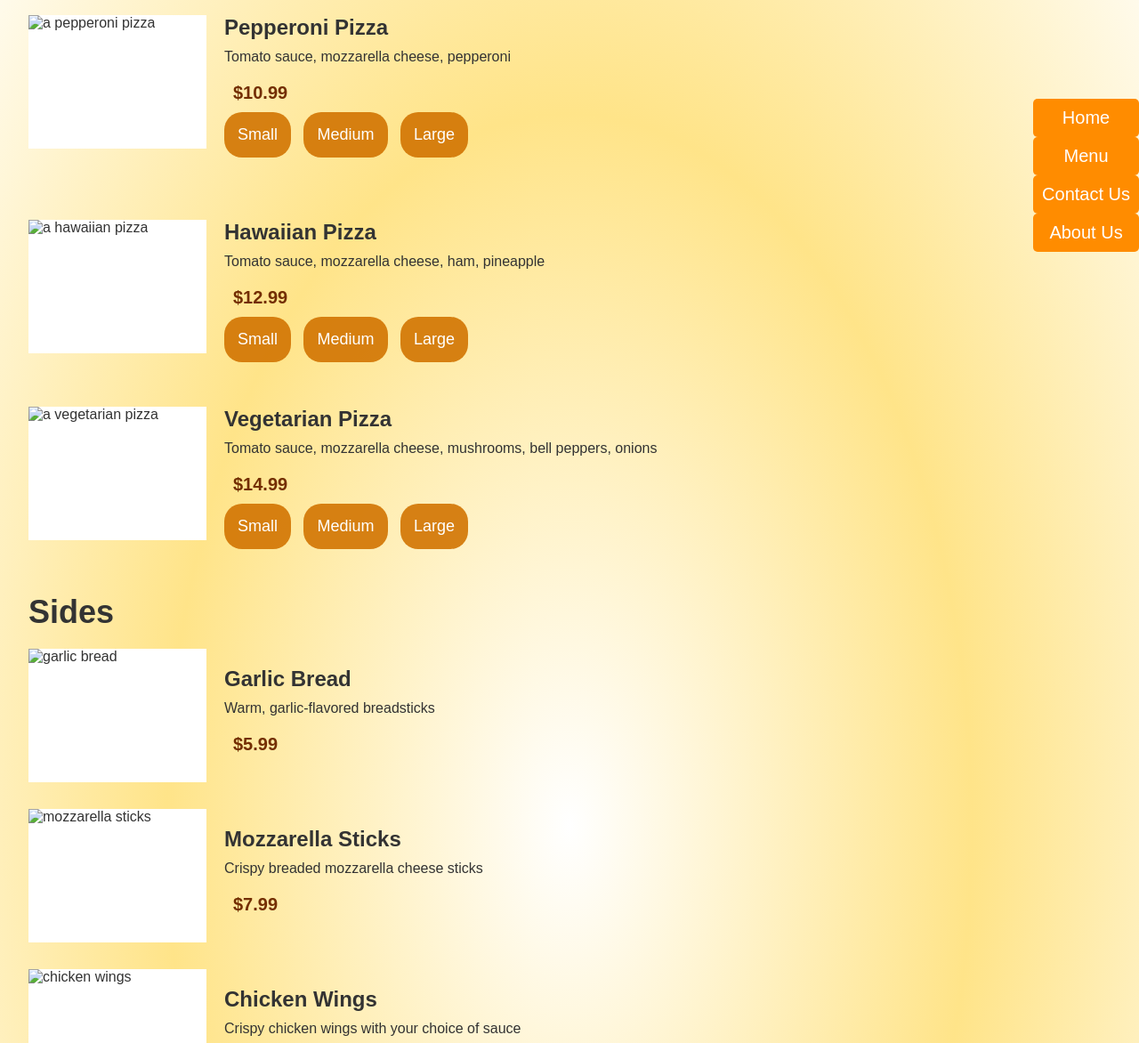
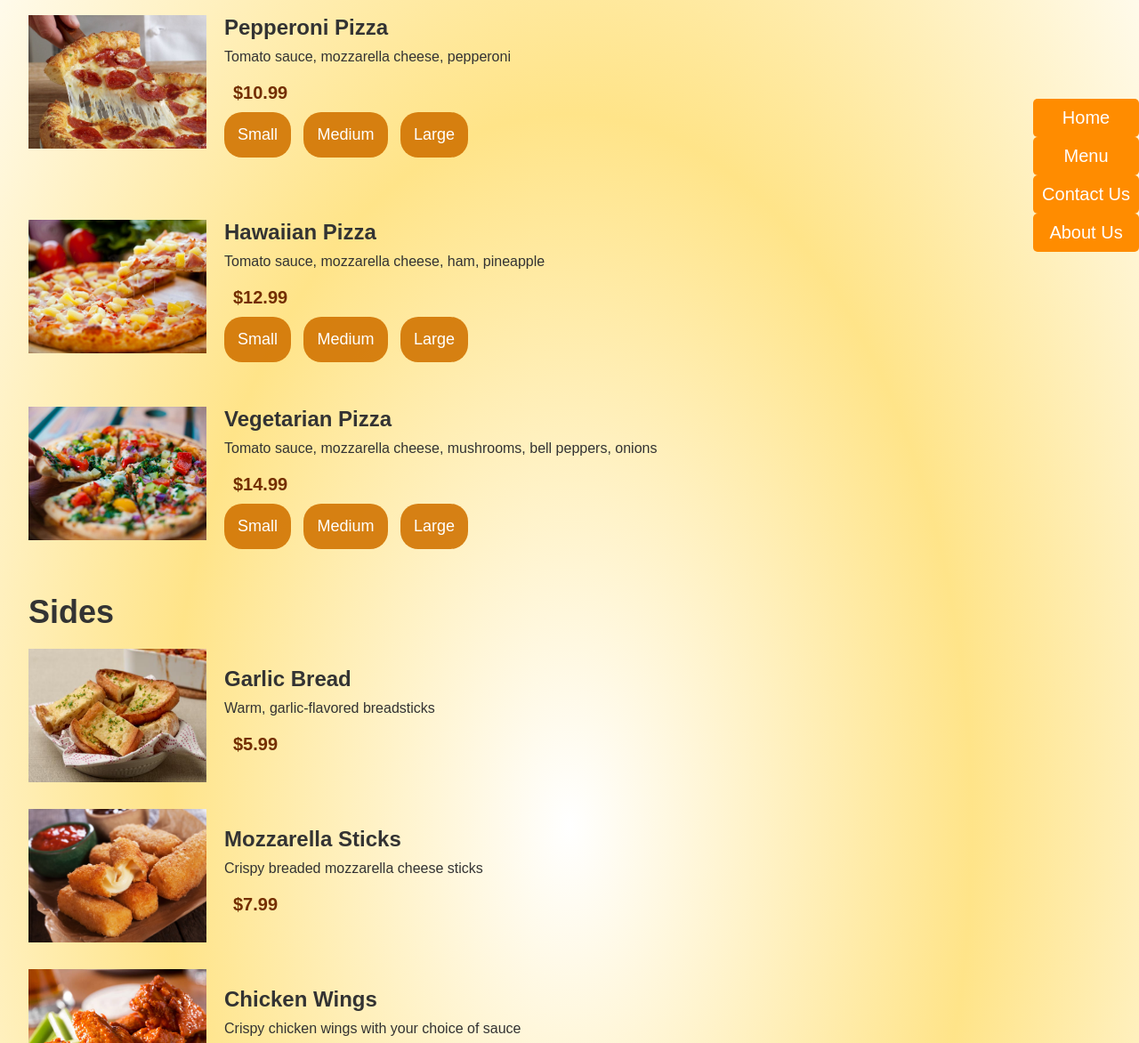
Before and after one commit to entity97/Web-Design-Project, a plain HTML site: page menu.html in a window 1280 px wide. Shown: the part 203-1375 px from the top of the page at 89% size. Drawn offline with Linux system fonts and the light colour scheme.

Commit message:
Update menu.html

```diff
--- a/menu.html
+++ b/menu.html
@@ -30,7 +30,7 @@
         <h2 class="menu-section-header">Pizzas</h2>
         <div class="menu-item">
           <div class="menu-item-image" id="pepperoni-pizza">
-            <img src="images/pepperoni-pizza.jpg" alt="a pepperoni pizza">
+            <img src="pepperoni-pizza.jpg" alt="a pepperoni pizza">
             <div class="popup">
               A classic crust that is topped with a tangy tomato sauce, generous
               amounts of melted mozzarella cheese, and slices of spicy pepperoni
@@ -56,7 +56,7 @@
 
         <div class="menu-item">
           <div class="menu-item-image" id="hawaiian-pizza">
-            <img src="images/hawaiian-pizza.jpg" alt="a hawaiian pizza">
+            <img src="hawaiian-pizza.jpg" alt="a hawaiian pizza">
             <div class="popup">
               A boston crust topped with tomato sauce base, mozzarella cheese, and
               toppings of ham and pineapple. The ham used Canadian beef bacon,and
@@ -79,7 +79,7 @@
         </div>
         <div class="menu-item">
           <div class="menu-item-image" id="vegetarian-pizza">
-            <img src="images/vegetarian-pizza.jpg" alt="a vegetarian pizza">
+            <img src="vegetarian-pizza.jpg" alt="a vegetarian pizza">
             <div class="popup">
               A classic crust that features a variety of vegetables of your choise
               as its toppings, such as mushrooms, onions, bell peppers, tomatoes,
@@ -106,7 +106,7 @@
 
         <div class="menu-item">
           <div class="menu-item-image">
-            <img src="images/garlic-bread.jpg" alt="garlic bread">
+            <img src="garlic-bread.jpg" alt="garlic bread">
             <div class="popup">
               Our garlic bread is made with fresh, soft bread that is infused
               with the rich and savory flavor of garlic. We then top it with a
@@ -124,7 +124,7 @@
         </div>
         <div class="menu-item">
           <div class="menu-item-image">
-            <img src="images/mozzarella-sticks.jpg" alt="mozzarella sticks">
+            <img src="mozzarella-sticks.jpg" alt="mozzarella sticks">
             <div class="popup">
               Our mozzarella sticks are the perfect combination of crunchy
               and cheesy. Made with premium quality mozzarella cheese
@@ -141,7 +141,7 @@
         </div>
         <div class="menu-item">
           <div class="menu-item-image">
-            <img src="images/chicken-wings.jpg" alt="chicken wings">
+            <img src="chicken-wings.jpg" alt="chicken wings">
             <div class="popup">
               Our chicken wings are made with the finest quality chicken
               that is seasoned to perfection and fried to crispy, golden-brown
@@ -161,7 +161,7 @@
         <h2 class="menu-section-header">Desserts</h2>
         <div class="menu-item">
           <div class="menu-item-image">
-            <img src="images/chocolate-cake.jpg" alt="chocolate cake">
+            <img src="chocolate-cake.jpg" alt="chocolate cake">
             <div class="popup">
               Our chocolate cake is a decadent and indulgent treat that is
               sure to satisfy any sweet tooth. Made with rich, velvety chocolate
@@ -177,7 +177,7 @@
         </div>
         <div class="menu-item">
           <div class="menu-item-image">
-            <img src="images/apple-pie.jpg" alt="apple pie">
+            <img src="apple-pie.jpg" alt="apple pie">
             <div class="popup">
               Our apple pie is a classic dessert that never goes out of style.
               Made with fresh, juicy apples that are lightly spiced with
@@ -193,7 +193,7 @@
         </div>
         <div class="menu-item">
           <div class="menu-item-image">
-            <img src="images/ice-cream.jpg" alt="ice cream">
+            <img src="ice-cream.jpg" alt="ice cream">
             <div class="popup">
               Our ice cream is the perfect way to cool down on a hot
               summer day or indulge in a sweet treat anytime. Made with
```
